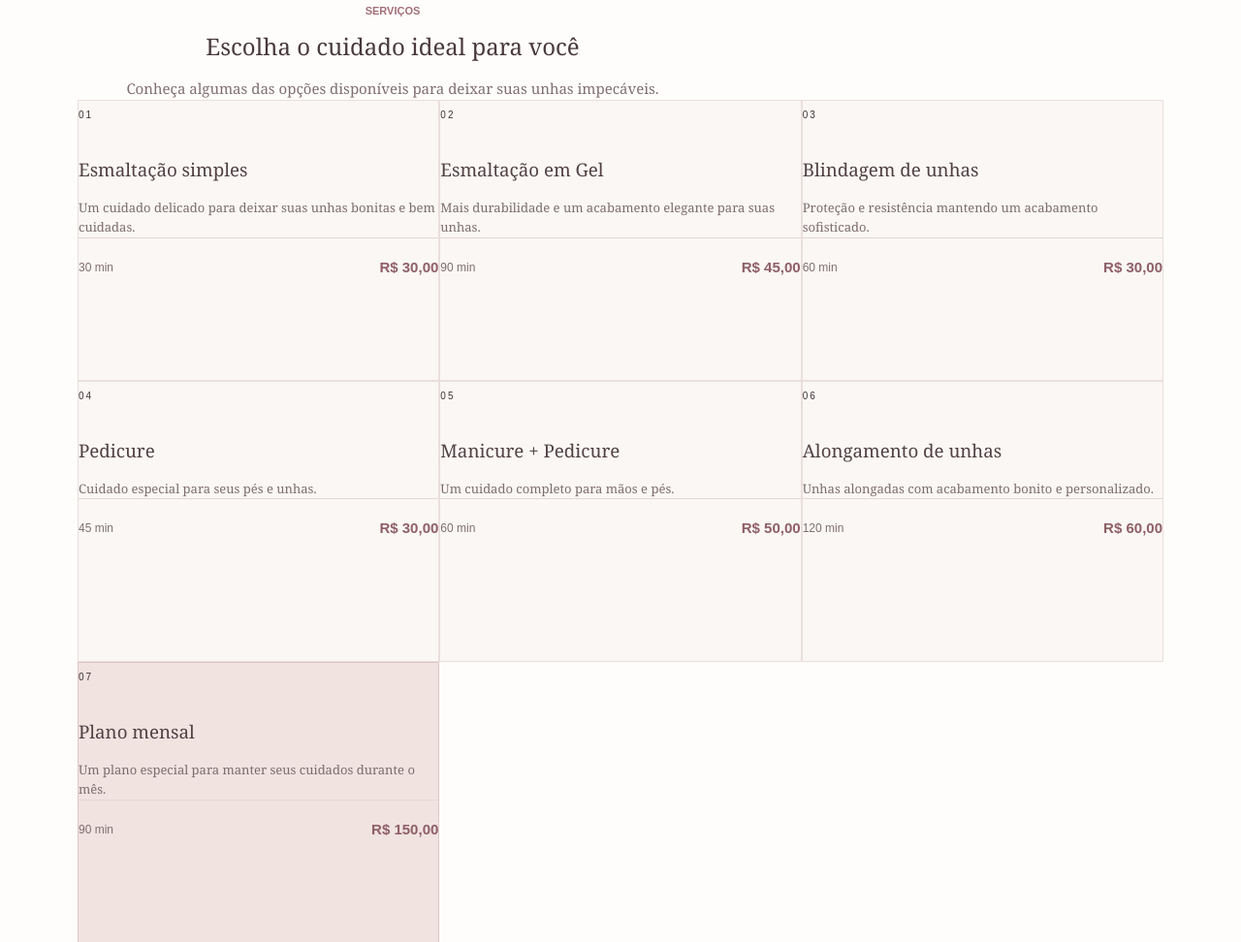
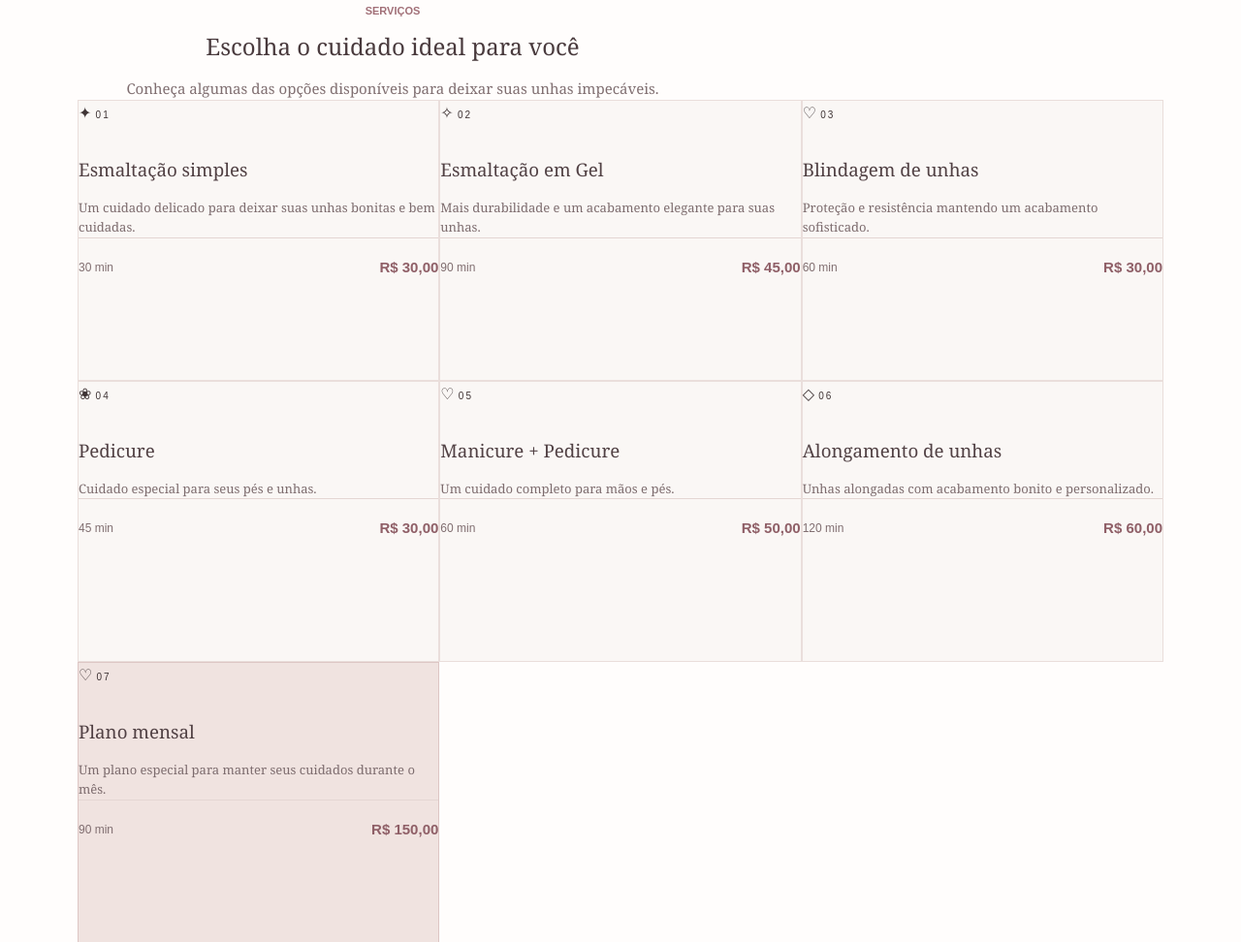
Before and after one commit to viniciusmacciel18-rgb/site_rayssa, a Flask app: page / in a window 1280 px wide. Shown: the part 935-1907 px from the top of the page at 97% size. Run offline with Flask 3, Linux system fonts and the light colour scheme.

Commit message:
Update index.html

```diff
--- a/templates/index.html
+++ b/templates/index.html
@@ -127,149 +127,135 @@
 <div class="servicos-grid">
 
     <article class="servico-card">
+        <div class="servico-topo">
+            <span class="servico-icone">✦</span>
+            <span class="servico-numero">01</span>
+        </div>
 
-                    <span class="servico-numero">01</span>
-
-                    <h3>
-                        Esmaltação simples
-                    </h3>
+        <h3>Esmaltação simples</h3>
 
         <p>
-                        Um cuidado delicado para deixar suas unhas
-                        bonitas e bem cuidadas.
+            Um cuidado delicado para deixar suas unhas bonitas e bem cuidadas.
         </p>
 
         <div class="servico-info">
             <span>30 min</span>
             <strong>R$ 30,00</strong>
         </div>
-
     </article>
 
 
     <article class="servico-card">
+        <div class="servico-topo">
+            <span class="servico-icone">✧</span>
+            <span class="servico-numero">02</span>
+        </div>
 
-                    <span class="servico-numero">02</span>
-
-                    <h3>
-                        Esmaltação em Gel
-                    </h3>
+        <h3>Esmaltação em Gel</h3>
 
         <p>
-                        Mais durabilidade e um acabamento elegante
-                        para suas unhas.
+            Mais durabilidade e um acabamento elegante para suas unhas.
         </p>
 
         <div class="servico-info">
             <span>90 min</span>
             <strong>R$ 45,00</strong>
         </div>
-
     </article>
 
 
     <article class="servico-card">
+        <div class="servico-topo">
+            <span class="servico-icone">♡</span>
+            <span class="servico-numero">03</span>
+        </div>
 
-                    <span class="servico-numero">03</span>
-
-                    <h3>
-                        Blindagem de unhas
-                    </h3>
+        <h3>Blindagem de unhas</h3>
 
         <p>
-                        Proteção e resistência mantendo
-                        um acabamento sofisticado.
+            Proteção e resistência mantendo um acabamento sofisticado.
         </p>
 
         <div class="servico-info">
             <span>60 min</span>
             <strong>R$ 30,00</strong>
         </div>
-
     </article>
 
 
     <article class="servico-card">
+        <div class="servico-topo">
+            <span class="servico-icone">❀</span>
+            <span class="servico-numero">04</span>
+        </div>
 
-                    <span class="servico-numero">04</span>
-
-                    <h3>
-                        Pedicure
-                    </h3>
+        <h3>Pedicure</h3>
 
         <p>
-                        Cuidado especial para seus pés
-                        e unhas.
+            Cuidado especial para seus pés e unhas.
         </p>
 
         <div class="servico-info">
             <span>45 min</span>
             <strong>R$ 30,00</strong>
         </div>
-
     </article>
 
 
     <article class="servico-card">
+        <div class="servico-topo">
+            <span class="servico-icone">♡</span>
+            <span class="servico-numero">05</span>
+        </div>
 
-                    <span class="servico-numero">05</span>
-
-                    <h3>
-                        Manicure + Pedicure
-                    </h3>
+        <h3>Manicure + Pedicure</h3>
 
         <p>
-                        Um cuidado completo para mãos
-                        e pés.
+            Um cuidado completo para mãos e pés.
         </p>
 
         <div class="servico-info">
             <span>60 min</span>
             <strong>R$ 50,00</strong>
         </div>
-
     </article>
 
 
     <article class="servico-card">
+        <div class="servico-topo">
+            <span class="servico-icone">◇</span>
+            <span class="servico-numero">06</span>
+        </div>
 
-                    <span class="servico-numero">06</span>
-
-                    <h3>
-                        Alongamento de unhas
-                    </h3>
+        <h3>Alongamento de unhas</h3>
 
         <p>
-                        Unhas alongadas com acabamento
-                        bonito e personalizado.
+            Unhas alongadas com acabamento bonito e personalizado.
         </p>
 
         <div class="servico-info">
             <span>120 min</span>
             <strong>R$ 60,00</strong>
         </div>
-
     </article>
 
 
     <article class="servico-card servico-destaque">
+        <div class="servico-topo">
+            <span class="servico-icone">♡</span>
+            <span class="servico-numero">07</span>
+        </div>
 
-                    <span class="servico-numero">07</span>
-
-                    <h3>
-                        Plano mensal
-                    </h3>
+        <h3>Plano mensal</h3>
 
         <p>
-                        Um plano especial para manter
-                        seus cuidados durante o mês.
+            Um plano especial para manter seus cuidados durante o mês.
         </p>
 
         <div class="servico-info">
             <span>90 min</span>
             <strong>R$ 150,00</strong>
         </div>
-
     </article>
 
 </div>
```
Lines whose indentation alone changed are shown as unchanged.
